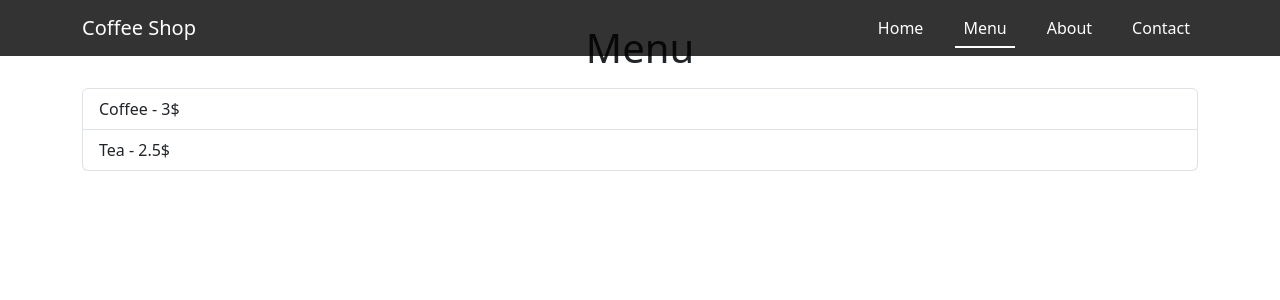
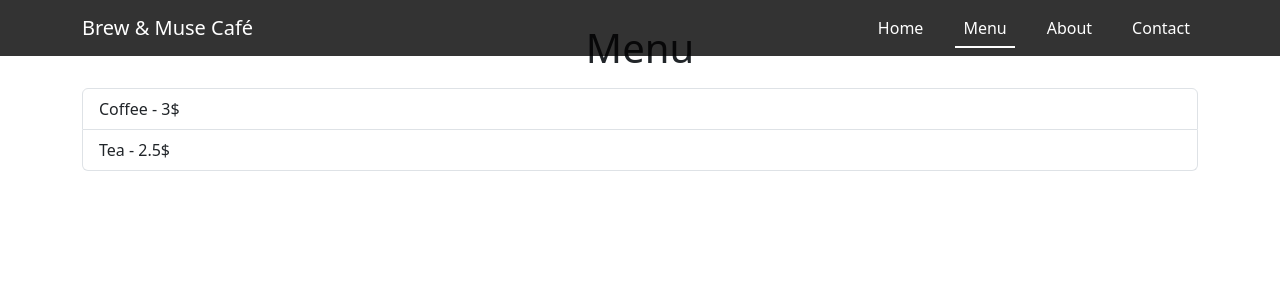
Before and after one commit to MarcinMikaa/coffee-shop, a React (Create React App) app: page /menu in a window 1280 px wide. Shown: the top 300 px of the page. Built offline with nearby package versions, Linux system fonts and the light colour scheme.

Commit message:
Chnage title and name of the coffee shop

```diff
--- a/src/App.tsx
+++ b/src/App.tsx
@@ -9,7 +9,7 @@ import './App.css';
 const App = () => {
   return (
     <Router>
-      <CustomNavbar brandName={'Coffee Shop'} />
+      <CustomNavbar brandName={'Brew & Muse Café'} />
       <Routes>
         <Route path="/" element={<Home />} />
         <Route path="/menu" element={<Menu />} />
--- a/src/components/Banner/Banner.tsx
+++ b/src/components/Banner/Banner.tsx
@@ -8,7 +8,7 @@ const Banner: React.FC = () => {
     <div className="home-banner" style={{ backgroundImage: `url(${bannerImage})` }}>
       <div className="home-overlay" />
       <Container className="banner-content">
-        <h1>Welcome to Coffee Shop!</h1>
+        <h1>Welcome to Brew & Muse Café!</h1>
         <p className="lead">Enjoy the finest coffee in town.</p>
       </Container>
     </div>
--- a/src/components/Navbar/Navbar.tsx
+++ b/src/components/Navbar/Navbar.tsx
@@ -17,16 +17,16 @@ const CustomNavbar = ({ brandName }: NavbarProps) => {
     };
     window.addEventListener('scroll', handleScroll);
     return () => window.removeEventListener('scroll', handleScroll);
-  });
+  }, []);
 
-  const navbrStyle = {
+  const navbarStyle = {
     backgroundColor: location.pathname === '/' && !isScrolled ? 'transparent' : 'rgba(0, 0, 0, 0.8)',
     zIndex: 10,
-    transition: 'background-color 0.3s ease',
+    transition: 'background-color 1s ease',
   };
 
   return (
-    <Navbar expand="lg" variant="light" className="position-absolute top-0 w-100" style={navbrStyle}>
+    <Navbar expand="lg" variant="light" className="position-absolute top-0 w-100" style={navbarStyle}>
       <Container>
         <Navbar.Brand as={NavLink} to="/" className="text-white">
           {brandName}
--- a/src/pages/Home/Home.tsx
+++ b/src/pages/Home/Home.tsx
@@ -6,7 +6,7 @@ const Home = () => {
     <>
       <Banner />
       <div className="container my-4">
-        <h1 className="text-center">Welcome to Coffee Shop!</h1>
+        <h1 className="text-center">Welcome to Brew & Muse Café!</h1>
         <p className="text-center mt-3">The best coffee in town.</p>
       </div>
     </>
```
